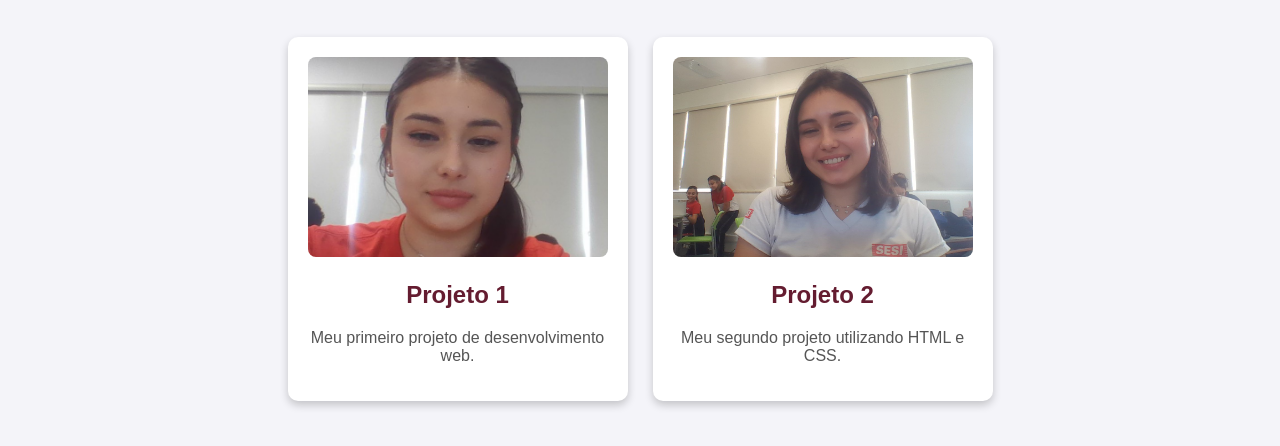
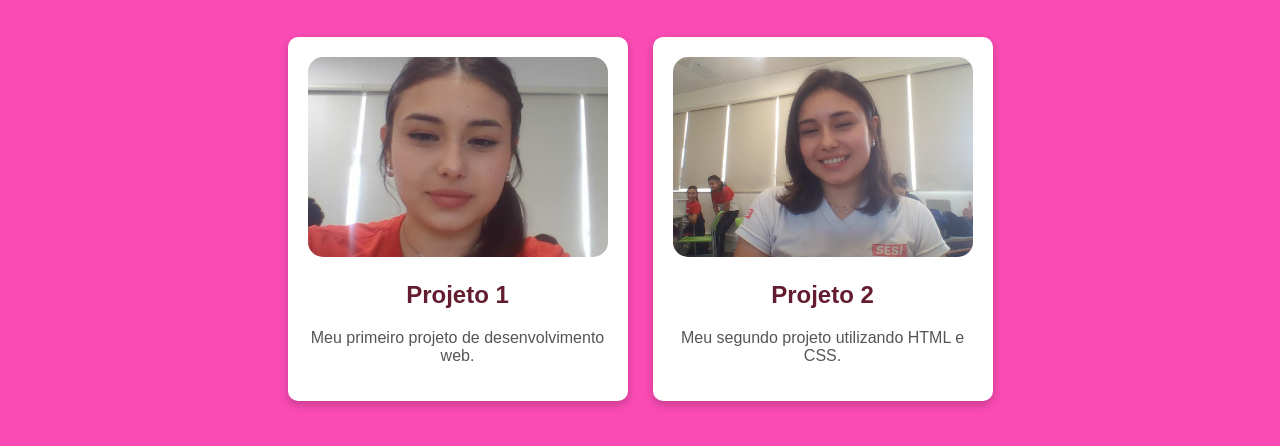
Before and after one commit to mariatrombetta/galeria-projetos, a plain HTML site: page index.html in a window 1280 px wide. Shown: the part 90-536 px from the top of the page. Drawn offline with Linux system fonts and the light colour scheme.

Commit message:
style: ajusta cores e bordas da galeria

```diff
--- a/style.css
+++ b/style.css
@@ -1,6 +1,6 @@
 body {
     font-family: Arial, sans-serif;
-    background-color: #f4f4f9;
+    background-color: #f94bb3;
     margin: 0;
     text-align: center;
 }
@@ -32,7 +32,7 @@ h1 {
     width: 100%;
     height: 200px;
     object-fit: cover;
-    border-radius: 8px;
+    border-radius: 15px;
 }
 
 .card h2 {
```
